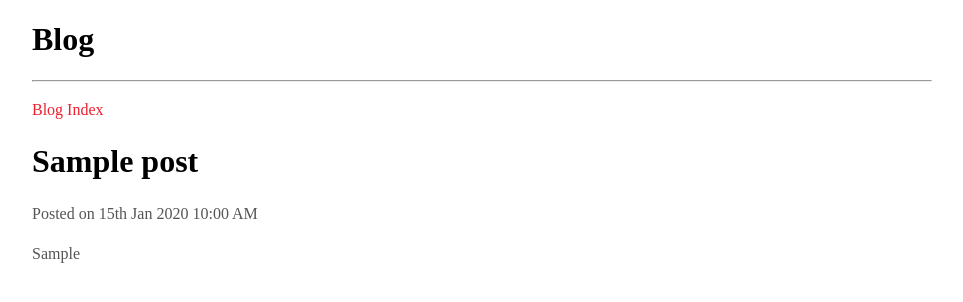
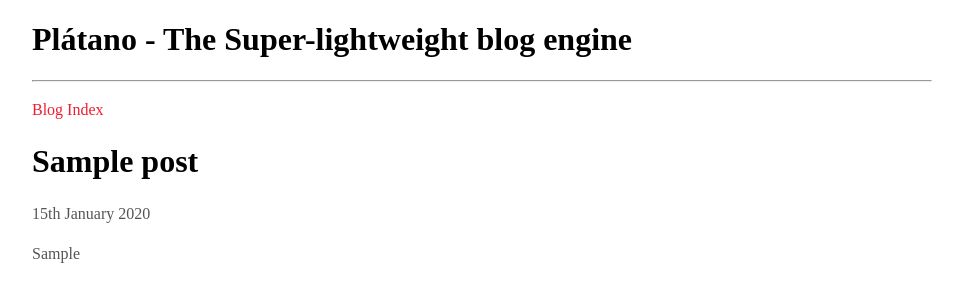
Before and after one commit to oscarbatlle/platano, a PHP site: page /viewpost.php?id=1 in a window 1280 px wide. Shown: the top 302 px of the page, without its empty margins (158-1121 px from the left). Run offline with PHP 8.4, Linux system fonts and the light colour scheme; tables that the repository leaves empty or names only in its code hold one stand-in row (values such as "Sample post").

Commit message:
Change date format

```diff
--- a/index.php
+++ b/index.php
@@ -28,7 +28,7 @@ require('includes/config.php');
 
             echo '<div>';
             echo '<h1><a href="viewpost.php?id=' . $row['postID'] . '">' . $row['postTitle'] . '</a></h1>';
-            echo '<p>Posted on ' . date('jS M Y h:i A', strtotime($row['postDate'])) . '</p>';
+            echo '<p class="blog-desc">' . date('jS F Y', strtotime($row['postDate'])) . '</p>';
             echo '<p>' . $row['postDesc'] . '</p>';
             echo '<p><a href="viewpost.php?id=' . $row['postID'] . '">Read More...</a></p>';
             echo '</div>';
--- a/viewpost.php
+++ b/viewpost.php
@@ -21,14 +21,14 @@ if ($row['postID'] == '')
 <html lang="en">
 <head>
     <meta charset="utf-8">
-    <title>Blog - <?php echo $row['postTitle']; ?></title>
+    <title><?php echo $row['postTitle']; ?></title>
     <link rel="stylesheet" href="css/styles.css">
 </head>
 <body>
 
 <div id="wrapper">
 
-    <h1>Blog</h1>
+    <h1>Pl&aacute;tano - The Super-lightweight blog engine</h1>
     <hr/>
     <p><a href="./">Blog Index</a></p>
 
@@ -36,7 +36,7 @@ if ($row['postID'] == '')
     <?php
     echo '<div>';
     echo '<h1>' . $row['postTitle'] . '</h1>';
-    echo '<p>Posted on ' . date('jS M Y h:i A', strtotime($row['postDate'])) . '</p>';
+    echo '<p>' . date('jS F Y', strtotime($row['postDate'])) . '</p>';
     echo '<p>' . $row['postCont'] . '</p>';
     echo '</div>';
     ?>
```
